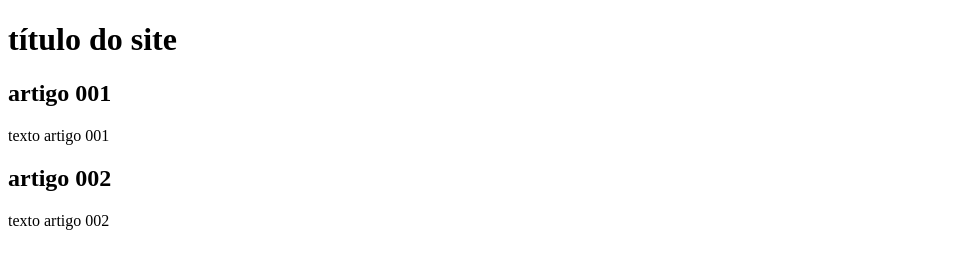
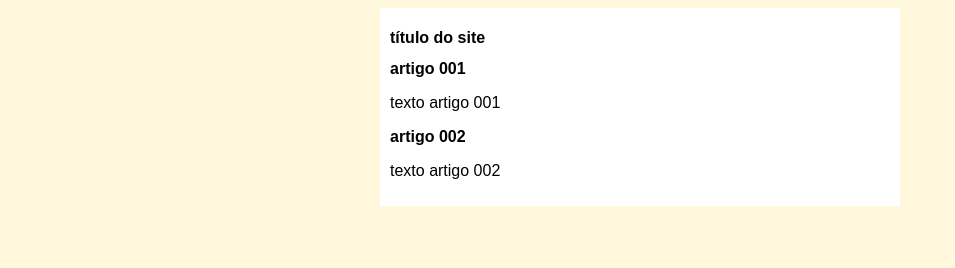
Before and after one commit to givaniarp43aprendis/projeto-site, a plain HTML site: page index.html in a window 1280 px wide. Shown: the whole page, without its empty margins (0-955 px from the left). Drawn offline with Linux system fonts and the light colour scheme.

Commit message:
iniciei o design

```diff
--- /dev/null
+++ b/estilo/style.css
@@ -0,0 +1,15 @@
+*{
+  font-family: Arial, Helvetica, sans-serif;
+  font-size: 16px;
+}
+
+body {
+    background-color: cornsilk;
+}
+main {
+    background-color: white ;
+    width: 500px;
+    margin: auto;
+    padding: 10px;
+    box-shadow: 3px 3px 5px rgba rgb(0,0,0,473);
+}
--- a/index.html
+++ b/index.html
@@ -4,6 +4,7 @@
     <meta charset="UTF-8">
     <meta name="viewport" content="width=device-width, initial-scale=1.0">
     <title>título do site</title>
+    <link rel="stylesheet" href="estilo/style.css">
 </head>
 <body>
   <main>
```
